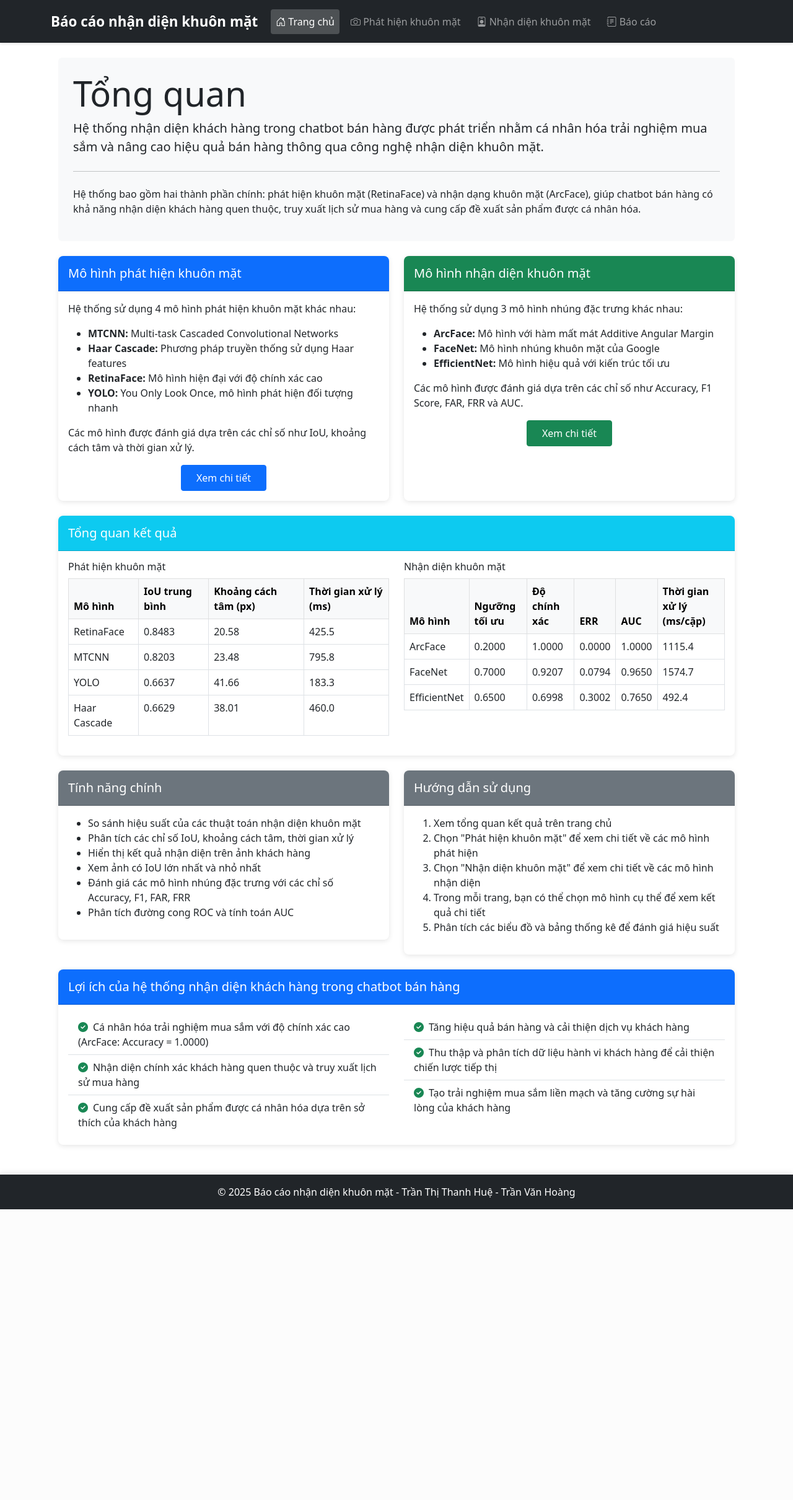
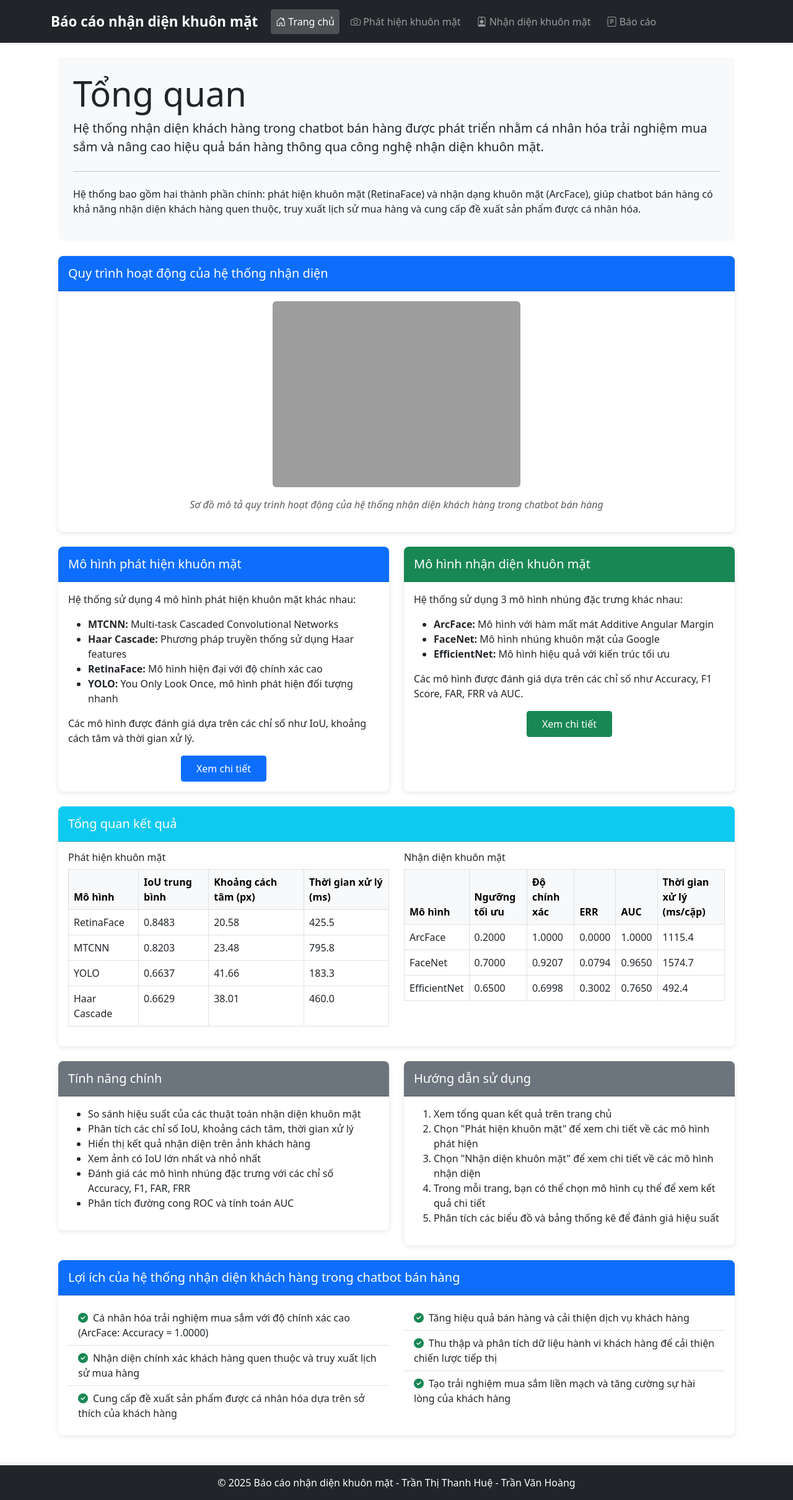
Before and after one commit to huetrant/Report, a Flask app: page / in a window 1280 px wide. Shown: the whole page at 62% size. Before the commit the page ends 1951 px from the top, so only its background shows below. Run offline with Flask 3, Linux system fonts and the light colour scheme; grey boxes are pictures that could not be loaded.

Commit message:
up_image

```diff
--- a/templates/index.html
+++ b/templates/index.html
@@ -9,6 +9,16 @@
         <p class="lead">Hệ thống nhận diện khách hàng trong chatbot bán hàng được phát triển nhằm cá nhân hóa trải nghiệm mua sắm và nâng cao hiệu quả bán hàng thông qua công nghệ nhận diện khuôn mặt.</p>
         <hr class="my-4">
         <p>Hệ thống bao gồm hai thành phần chính: phát hiện khuôn mặt (RetinaFace) và nhận dạng khuôn mặt (ArcFace), giúp chatbot bán hàng có khả năng nhận diện khách hàng quen thuộc, truy xuất lịch sử mua hàng và cung cấp đề xuất sản phẩm được cá nhân hóa.</p>
+    </div>
+
+    <div class="card mb-4 mt-4">
+        <div class="card-header bg-primary text-white">
+            <h5 class="card-title mb-0">Quy trình hoạt động của hệ thống nhận diện</h5>
+        </div>
+        <div class="card-body text-center">
+            <img src="{{ url_for('static', filename='images/hoat_dong.png') }}" class="img-fluid rounded" alt="Quy trình hoạt động của hệ thống nhận diện" style="max-width: 100%; max-height: 500px;">
+            <p class="mt-3 text-muted"><em>Sơ đồ mô tả quy trình hoạt động của hệ thống nhận diện khách hàng trong chatbot bán hàng</em></p>
+        </div>
     </div>
 
     <div class="row mb-4 mt-4">
```
